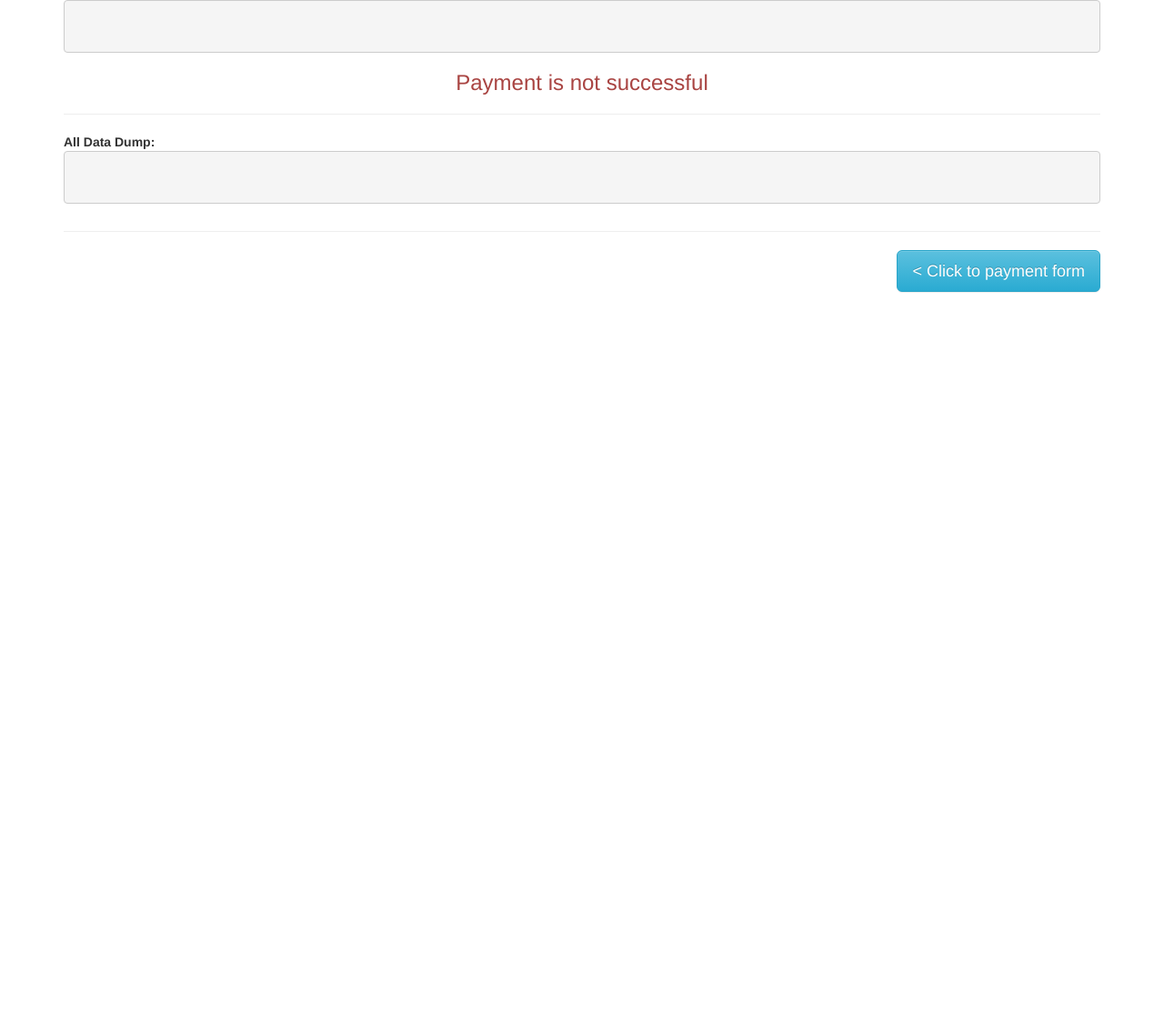
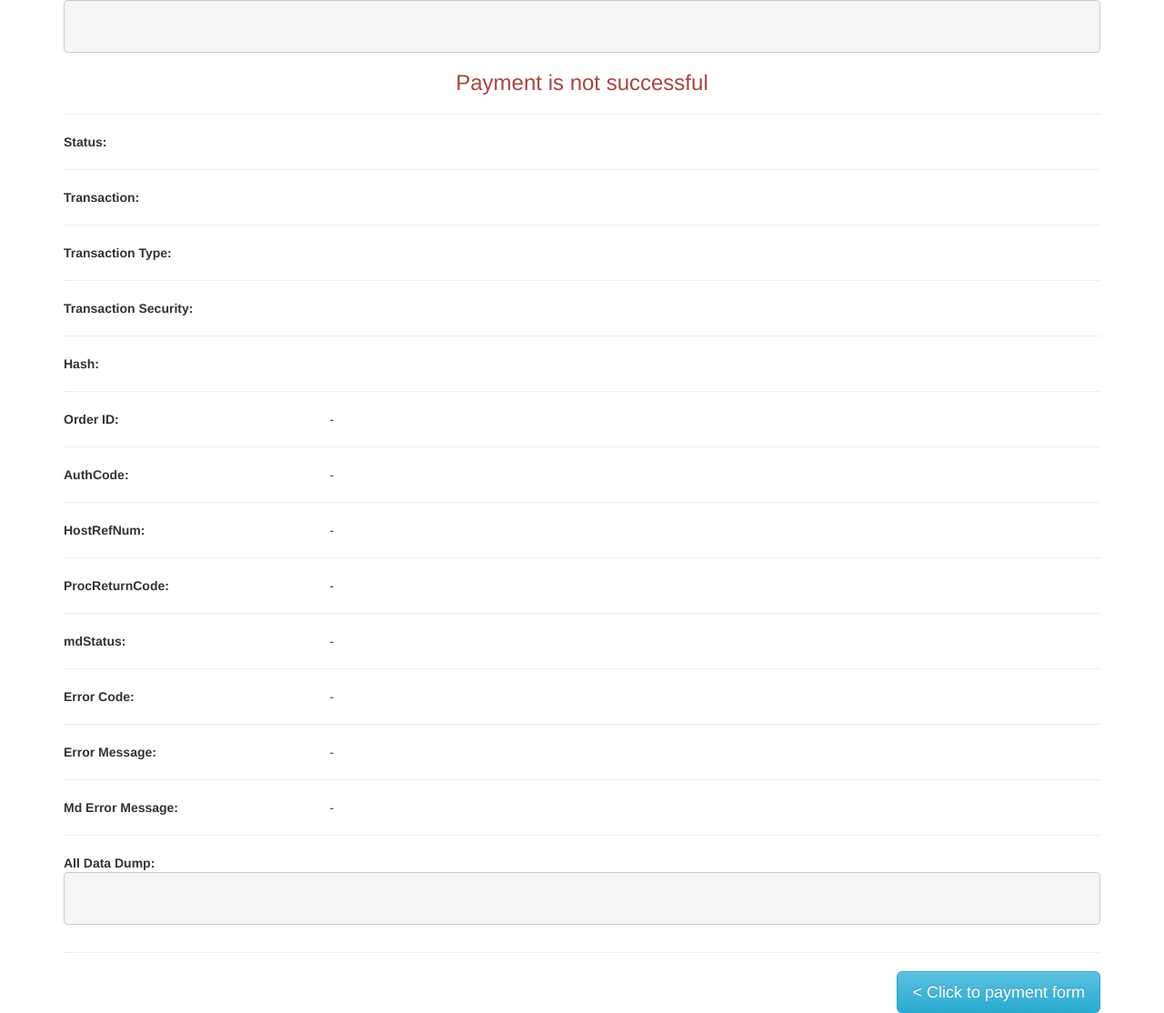
Before and after one commit to dogankocadayilar/sanal-pos-deneme, a Symfony app: template templates/finansbank_pos/response.html.twig in a window 1280 px wide. Shown: the whole page at 91% size. Before the commit the page ends 322 px from the top, so only its background shows below. Run offline with Twig, Linux system fonts and the light colour scheme; the template is opened without the code that fills it, so the values that code supplies are empty; some libraries are stand-ins or nearby versions.

Commit message:
twig update

```diff
--- a/templates/akbank_pos/response.html.twig
+++ b/templates/akbank_pos/response.html.twig
@@ -9,7 +9,7 @@
         <h3 class="text-center text-{{ pos.isSuccess() ? 'success' : 'danger' }}">
             {{ pos.isSuccess() ? 'Payment is successful!' : 'Payment is not successful' }}
         </h3>
-        {# <hr>
+        <hr>
         <dl class="row">
             <dt class="col-sm-3">Response:</dt>
             <dd class="col-sm-9">{{ response.response ? response.response : '-' }}</dd>
@@ -42,7 +42,7 @@
         <hr>
         <dl class="row">
             <dt class="col-sm-3">Order ID:</dt>
-            <dd class="col-sm-9">{{ reponse.order_id ? response.order_id : '-' }}</dd>
+            <dd class="col-sm-9">{{ response.order_id ? response.order_id : '-' }}</dd>
         </dl>
         <hr>
         <dl class="row">
@@ -78,7 +78,7 @@
         <dl class="row">
             <dt class="col-sm-3">Md Error Message:</dt>
             <dd class="col-sm-9">{{ response.md_error_message ? response.md_error_message : '-' }}</dd>
-        </dl> #}
+        </dl>
         <hr>
         <dl class="row">
             <dt class="col-sm-12">All Data Dump:</dt>
--- a/templates/finansbank_pos/response.html.twig
+++ b/templates/finansbank_pos/response.html.twig
@@ -9,11 +9,6 @@
         <h3 class="text-center text-{{ pos.isSuccess() ? 'success' : 'danger' }}">
             {{ pos.isSuccess() ? 'Payment is successful!' : 'Payment is not successful' }}
         </h3>
-        {# <hr>
-        <dl class="row">
-            <dt class="col-sm-3">Response:</dt>
-            <dd class="col-sm-9">{{ response.response ? response.response : '-' }}</dd>
-        </dl>
         <hr>
         <dl class="row">
             <dt class="col-sm-3">Status:</dt>
@@ -42,7 +37,7 @@
         <hr>
         <dl class="row">
             <dt class="col-sm-3">Order ID:</dt>
-            <dd class="col-sm-9">{{ reponse.order_id ? response.order_id : '-' }}</dd>
+            <dd class="col-sm-9">{{ response.order_id ? response.order_id : '-' }}</dd>
         </dl>
         <hr>
         <dl class="row">
@@ -78,7 +73,7 @@
         <dl class="row">
             <dt class="col-sm-3">Md Error Message:</dt>
             <dd class="col-sm-9">{{ response.md_error_message ? response.md_error_message : '-' }}</dd>
-        </dl> #}
+        </dl>
         <hr>
         <dl class="row">
             <dt class="col-sm-12">All Data Dump:</dt>
```
